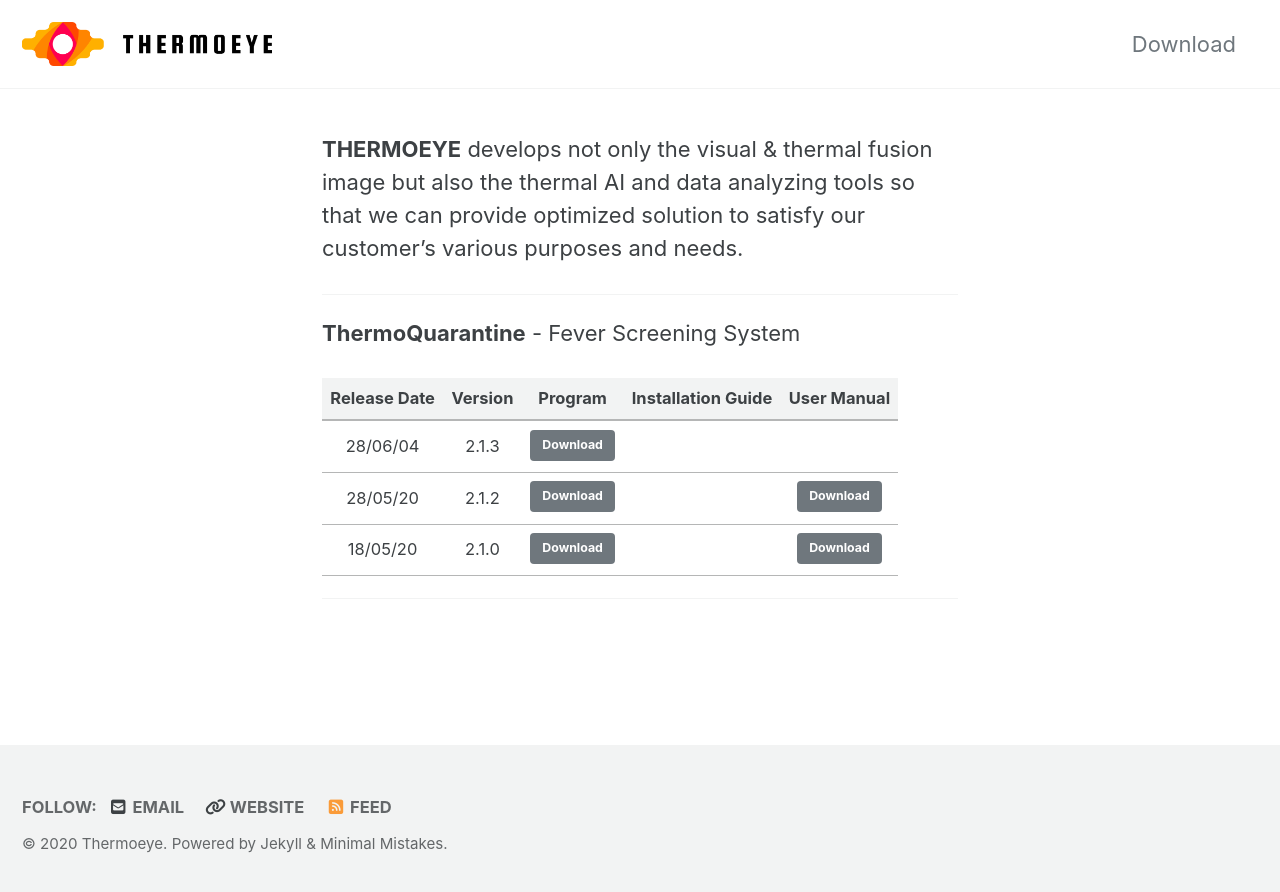
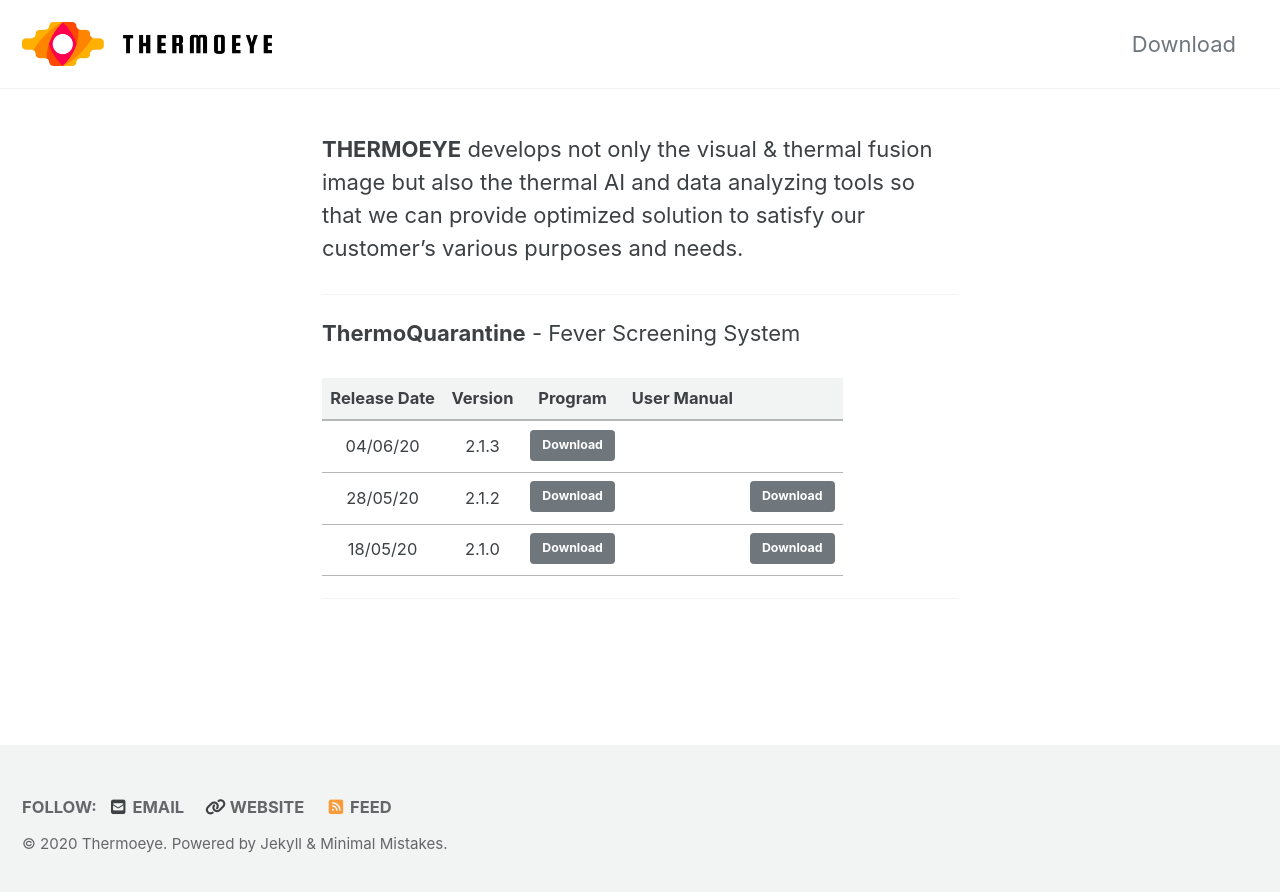
Before and after one commit to ThermoEye/ThermoEye.github.io, a Jekyll site: the page built from _pages/download.md, in a window 1280 px wide. Shown: the top 892 px of the page. Built offline with Jekyll 4.4.1, drawn with Linux system fonts in a browser that asks for light colours; cached includes are drawn as plain includes; nearby versions of some CDN libraries.

Commit message:
Fixed Release Date word, Delete Installation Guide

```diff
--- a/_pages/download.md
+++ b/_pages/download.md
@@ -17,9 +17,9 @@
 
 **ThermoQuarantine** - Fever Screening System
 
-| Release Date | Version | Program | Installation Guide | User Manual |
-|:---------:|:---------:|:---------:|:---------:|:---------:|
-| 28/06/04 | 2.1.3 | <a href="https://docs.google.com/uc?export=download&id=1mxCbizQ-pfslYagtBI_7qYO_n-amVQsk" class="btn btn--primary">Download</a> | | |
+| Release Date | Version | Program | User Manual |
+|:---------:|:---------:|:---------:|:---------:|
+| 04/06/20 | 2.1.3 | <a href="https://docs.google.com/uc?export=download&id=1mxCbizQ-pfslYagtBI_7qYO_n-amVQsk" class="btn btn--primary">Download</a> | | |
 | 28/05/20 | 2.1.2 | <a href="https://docs.google.com/uc?export=download&id=1Bdcx7_bKJs8hx4eh51aEUuZZauU-alWP" class="btn btn--primary">Download</a> | | <a href="https://docs.google.com/uc?export=download&id=1sbdMsvB21nthq-iyi48G6fk48s6TPtEm" class="btn btn--primary">Download</a> |
 | 18/05/20 | 2.1.0 | <a href="https://docs.google.com/uc?export=download&id=1M86qxJPFL2PlJ8QW53Cnxh4HBAQpUZau" class="btn btn--primary">Download</a> |  | <a href="https://docs.google.com/uc?export=download&id=1M86qxJPFL2PlJ8QW53Cnxh4HBAQpUZau" class="btn btn--primary">Download</a>  |
 
```
